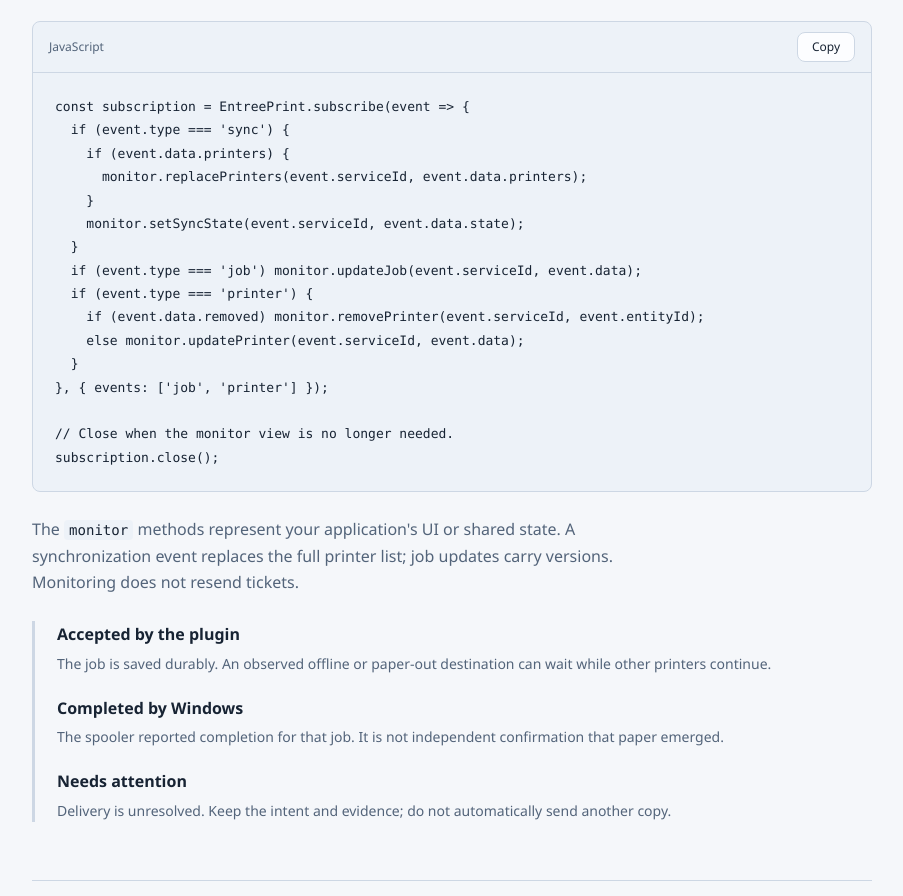
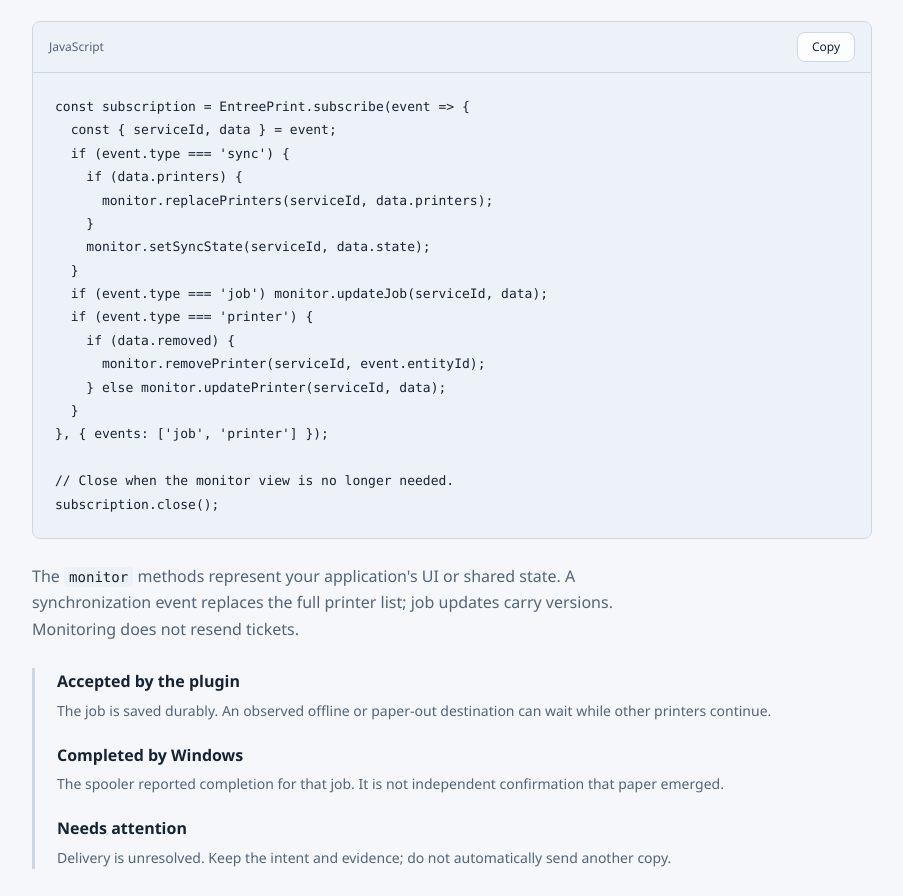
Before and after one commit to EntreePOS/entree-print, a plain HTML site: page site/index.html in a window 1280 px wide. Shown: the part 5019-5915 px from the top of the page, without its empty margins (288-1191 px from the left). Drawn offline with Linux system fonts and the light colour scheme.

Commit message:
Keep status monitor examples readable on narrow screens

```diff
--- a/site/index.html
+++ b/site/index.html
@@ -148,16 +148,18 @@ const originalPreview = await print.getJobRender(job.id);</code></pre></div>
           <h3>Keep a print monitor up to date</h3>
           <p>Subscribe to job and printer changes. The SDK resumes missed updates after a disconnect and refreshes current state when older history has expired. Use <code>sync: live</code> to show that the monitor has caught up.</p>
           <div class="code-panel" data-example="events"><div class="code-toolbar"><span>JavaScript</span><button class="copy" type="button" aria-label="Copy events example">Copy</button></div><pre tabindex="0"><code>const subscription = EntreePrint.subscribe(event =&gt; {
+  const { serviceId, data } = event;
   if (event.type === 'sync') {
-    if (event.data.printers) {
-      monitor.replacePrinters(event.serviceId, event.data.printers);
+    if (data.printers) {
+      monitor.replacePrinters(serviceId, data.printers);
     }
-    monitor.setSyncState(event.serviceId, event.data.state);
+    monitor.setSyncState(serviceId, data.state);
   }
-  if (event.type === 'job') monitor.updateJob(event.serviceId, event.data);
+  if (event.type === 'job') monitor.updateJob(serviceId, data);
   if (event.type === 'printer') {
-    if (event.data.removed) monitor.removePrinter(event.serviceId, event.entityId);
-    else monitor.updatePrinter(event.serviceId, event.data);
+    if (data.removed) {
+      monitor.removePrinter(serviceId, event.entityId);
+    } else monitor.updatePrinter(serviceId, data);
   }
 }, { events: ['job', 'printer'] });
 
```
Also changed, not shown: site/examples.mjs (+8 -6 lines).
